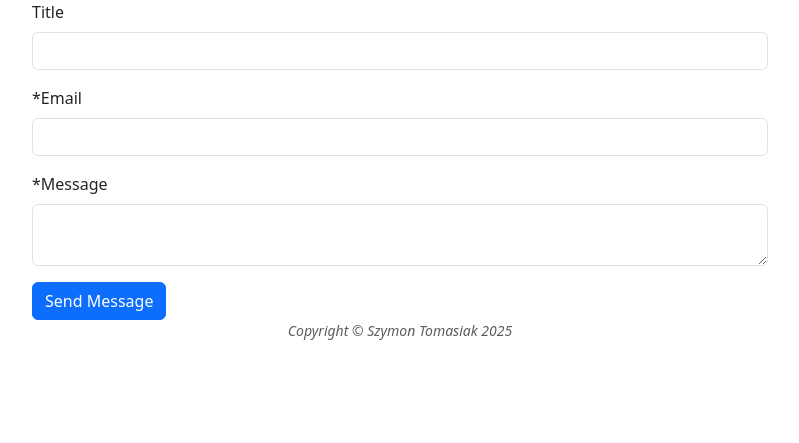
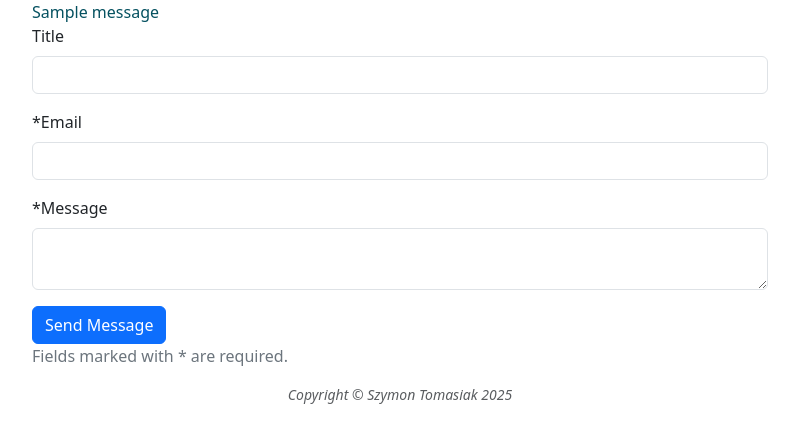
Before and after one commit to GibonCoder/Portfolio-Website, a Flask app: page /contact-me in a window 1280 px wide. Shown: the part 88-531 px from the top of the page, without its empty margins (240-1039 px from the left). Run offline with Flask 3, Linux system fonts and the light colour scheme; one stand-in notice (Sample message) is shown; some libraries are stand-ins or nearby versions.

Commit message:
Add functionality to check if form is validated. Add flash messages to template.

```diff
--- a/src/server.py
+++ b/src/server.py
@@ -1,6 +1,6 @@
 import os
 from dotenv import load_dotenv
-from flask import Flask, render_template, url_for
+from flask import Flask, render_template, url_for, flash
 from flask_bootstrap import Bootstrap5
 from forms import ContactForm
 
@@ -11,19 +11,23 @@ app.config['SECRET_KEY'] = os.getenv('APP_SECRET_KEY')
 bootstrap = Bootstrap5(app)
 
 
-@app.get('/')
+@app.route('/')
 def index():
     return render_template('index.html')
 
 
-@app.get('/about-me')
+@app.route('/about-me')
 def about_me():
     return render_template('about-me.html')
 
 
-@app.get('/contact-me')
+@app.route('/contact-me', methods=['GET', 'POST'])
 def contact_me():
     contact_form = ContactForm()
+    if contact_form.validate_on_submit():
+        flash('Message sent successfully')
+        # TODO: Add functionality for sending emails
+        return render_template('contact-me.html', form=contact_form)
     return render_template('contact-me.html', form=contact_form)
 
 
--- a/templates/contact-me.html
+++ b/templates/contact-me.html
@@ -3,8 +3,20 @@
 
 <div class="container">
     <div class="row">
+        {% with messages = get_flashed_messages() %}
+            {% if messages %}
+                <div class="col-lg-8 col-md-10 mx-auto">
+                    {% for message in messages %}
+                        <div class="text-info-emphasis">
+                            {{ message }}
+                        </div>
+                    {% endfor %}
+                </div>
+            {% endif %}
+        {% endwith %}
         <div class="col-lg-8 col-md-10 mx-auto">
             {{ render_form(form, novalidate=True) }}
+            <p class="text-secondary">Fields marked with * are required.</p>
         </div>
     </div>
 </div>
```
